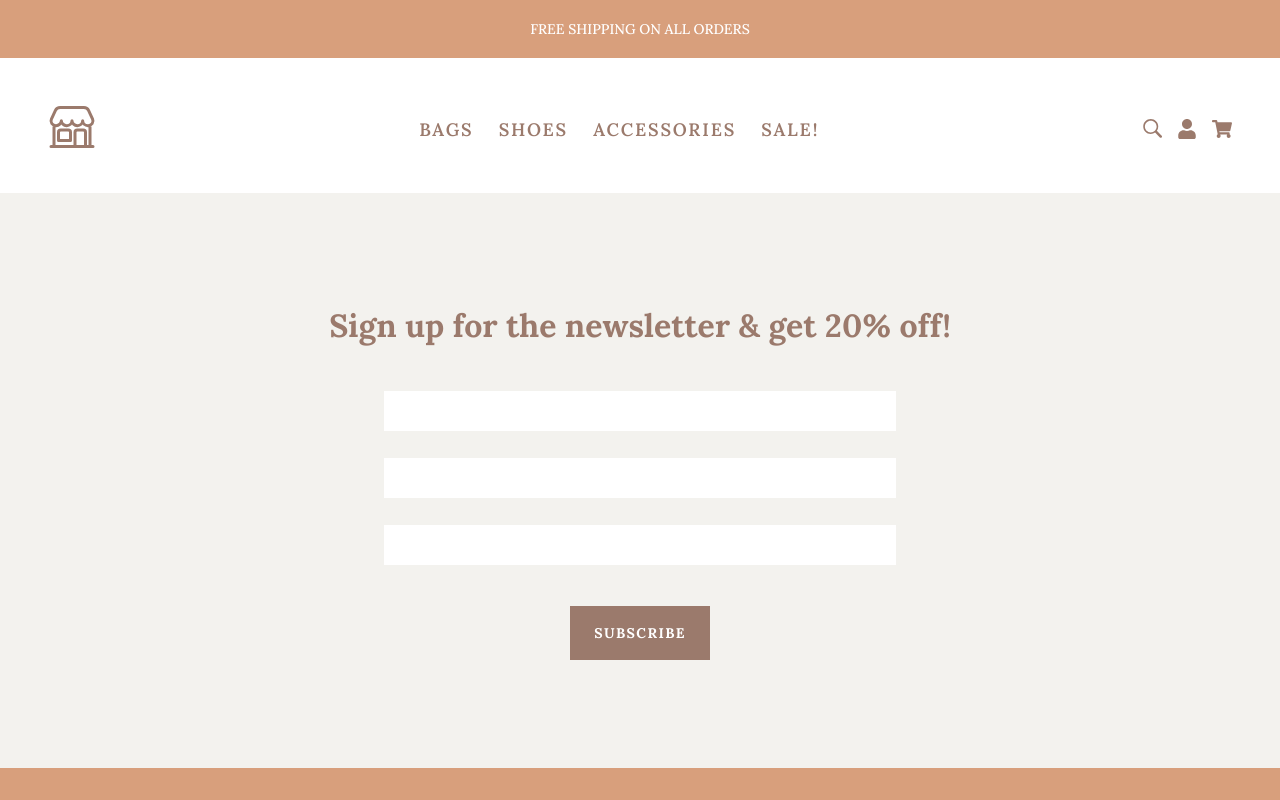
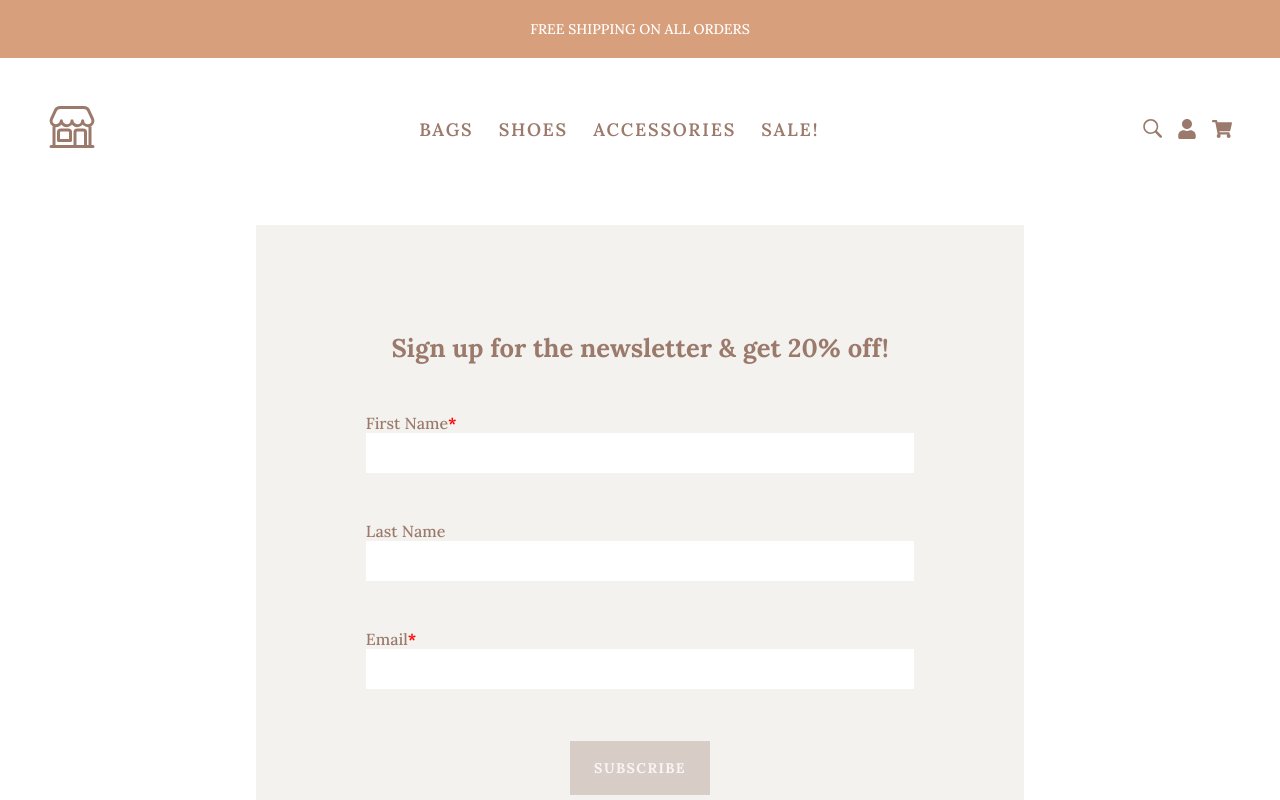
Before and after one commit to hazedrops/React_SmallStore, a React (Create React App) app: page /signup-form in a window 1280 px wide. Shown: the top 800 px of the page. Built offline with nearby package versions, Linux system fonts and the light colour scheme.

Commit message:
Added subscribe form page and input validation

```diff
--- a/src/assets/styles/components/_categoryDiv.scss
+++ b/src/assets/styles/components/_categoryDiv.scss
@@ -29,7 +29,6 @@
 
       @include desktop {
         min-width: 270px;
-        height: auto;
       }
 
       @include tablet {
--- /dev/null
+++ b/src/assets/styles/components/signUp/_label.scss
@@ -0,0 +1 @@
+// Sign up form label section
--- a/src/assets/styles/components/signUp/_signUpForm.scss
+++ b/src/assets/styles/components/signUp/_signUpForm.scss
@@ -2,6 +2,8 @@
 .signUpForm {
   background-color: $color-main;
   color: $color-main-text;
+  width: 60%;
+  margin: 2em auto 4em;
   display: flex;
   flex-direction: column;
   align-items: center;
@@ -9,31 +11,56 @@
   form {
     display: flex;
     flex-direction: column;
-    justify-content: space-around;
-    width: 100%;
+    align-items: center;
     max-width: 80vw;
-    text-align: center;
     margin: 5em auto;
 
     h1 {
-      padding: 1em 0;
+      margin: 0 1em;
+      font-size: 1.4em;
+
+      @include media(desktop, wide) {
+        padding: 1em 0;
+        font-size: 1.6em;
+      }
     }
 
-    .submitForm {
-      // border-color: $color-main-text;
-      border: none;
-      // outline: solid $color-main-text;
-      // outline: none;
-      box-shadow: none;
-      margin: 1em auto;
-      padding: 1em;
-      height: 3em;
-      line-height: 2em;
+    div {
+      display: flex;
+      flex-direction: column;
       width: 100%;
-      max-width: 50%;
+      min-width: 30vw;
+      max-width: 50vw;
+      margin: 1.5em auto;
+      align-items: flex-start;
 
-      // &:focus {
-      // }
+      label {
+        display: flex;
+
+        .labelText {
+          font-weight: 500;
+        }
+
+        .required {
+          color: red;
+          font-weight: 700;
+        }
+      }
+
+      .submitForm {
+        margin: 0 auto;
+        border: none;
+        height: 3em;
+        line-height: 2em;
+        width: 100%;
+      }
+
+      .errorMsg {
+        color: $color-first;
+        font-size: .8em;
+        font-weight: 600;
+        margin-top: .3em;
+      }
     }
 
     button {
@@ -53,12 +80,20 @@
       text-transform: uppercase;
       letter-spacing: 0.1em;
       border: none;
+      transition: all 0.3s ease 0s;
+
+      &:hover {
+        background-color: darken($color-main-text, 10%);
+      }
+
+      &:disabled {
+        opacity: .3;
+      }
 
       @include media(desktop, wide) {
         font-size: 14px;
         height: 54px;
       }
     }
-
   }
 }
--- a/src/assets/styles/styles.scss
+++ b/src/assets/styles/styles.scss
@@ -26,6 +26,7 @@
 
 @import 'components/signUp/_signUp';
 @import 'components/signUp/_signUpForm';
+@import 'components/signUp/_label';
 
 @import 'components/footer/_footer';
 @import 'components/footer/_footerMenu';
--- /dev/null
+++ b/src/components/Subscribe/Label.jsx
@@ -0,0 +1,14 @@
+import React from 'react'
+
+function Label({ text, htmlFor, required }) {
+  return (
+    <>
+      <label htmlFor={htmlFor}>
+        <span className='labelText'>{text}</span>
+        {required && <span className='required'>*</span>}
+      </label>
+    </>
+  )
+}
+
+export default Label
--- a/src/components/Subscribe/SignUpForm.jsx
+++ b/src/components/Subscribe/SignUpForm.jsx
@@ -1,17 +1,24 @@
 // import { useState } from 'react'
 import { Formik, Form, Field, ErrorMessage, FormikHelpers } from 'formik'
 import * as Yup from 'yup'
-import Banner from '../Banner';
-import Navbar from '../Navbar/Navbar';
-import Footer from '../Footer/Footer';
+import Banner from '../Banner'
+import Navbar from '../Navbar/Navbar'
+import Footer from '../Footer/Footer'
+import Label from './Label'
 
+// Define input fields rescrictions
 const SignUpSchema = Yup.object().shape({
+  firstName: Yup.string()
+    .min(3, 'Too short!')
+    .max(20, 'Too long!')
+    .required('Required!'),
+  lastName: Yup.string().min(3, 'Too short!').max(20, 'Too long!'),
   email: Yup.string().email('Invalid email!').required('Required!'),
 })
 
 function SignUpForm() {
   const submitForm = (values) => {
-    console.log(values);
+    console.log(values)
   }
 
   return (
@@ -20,18 +27,47 @@ function SignUpForm() {
       <Navbar />
       <div className='signUpForm'>
         <Formik
-          initialValues={{ email: '' }}
+          initialValues={{ firstName: '', lastName: '', email: '' }}
           validationSchema={SignUpSchema}
           onSubmit={submitForm}
         >
+          {(formik) => (
             <Form>
               <h1>Sign up for the newsletter & get 20% off!</h1>
+
+              <div>
+                <Label htmlFor='firstName' text='First Name' required={true} />
                 <Field id='firstName' name='firstName' className='submitForm' />
+                <ErrorMessage
+                  component='div'
+                  className='errorMsg'
+                  name='firstName'
+                />
+              </div>
+
+              <div>
+                <Label htmlFor='lastName' text='Last Name' />
                 <Field id='lastName' name='lastName' className='submitForm' />
+                <ErrorMessage
+                  component='div'
+                  className='errorMsg'
+                  name='lastName'
+                />
+              </div>
+
+              <div>
+                <Label htmlFor='email' text='Email' required={true} />
                 <Field id='email' name='email' className='submitForm' />
-            <ErrorMessage name='email' />
-            <button type='submit'>Subscribe</button>
+                <ErrorMessage
+                  component='div'
+                  className='errorMsg'
+                  name='email'
+                />
+              </div>
+
+              <button disabled={!formik.isValid || !formik.dirty} type='submit'>Subscribe</button>
             </Form>
+          )}
         </Formik>
       </div>
       <Footer />
```
Also changed, not shown: src/assets/css/styles.min.css, 1 other file (tests, documents, lock files or other folders). Lines whose indentation alone changed are shown as unchanged.
